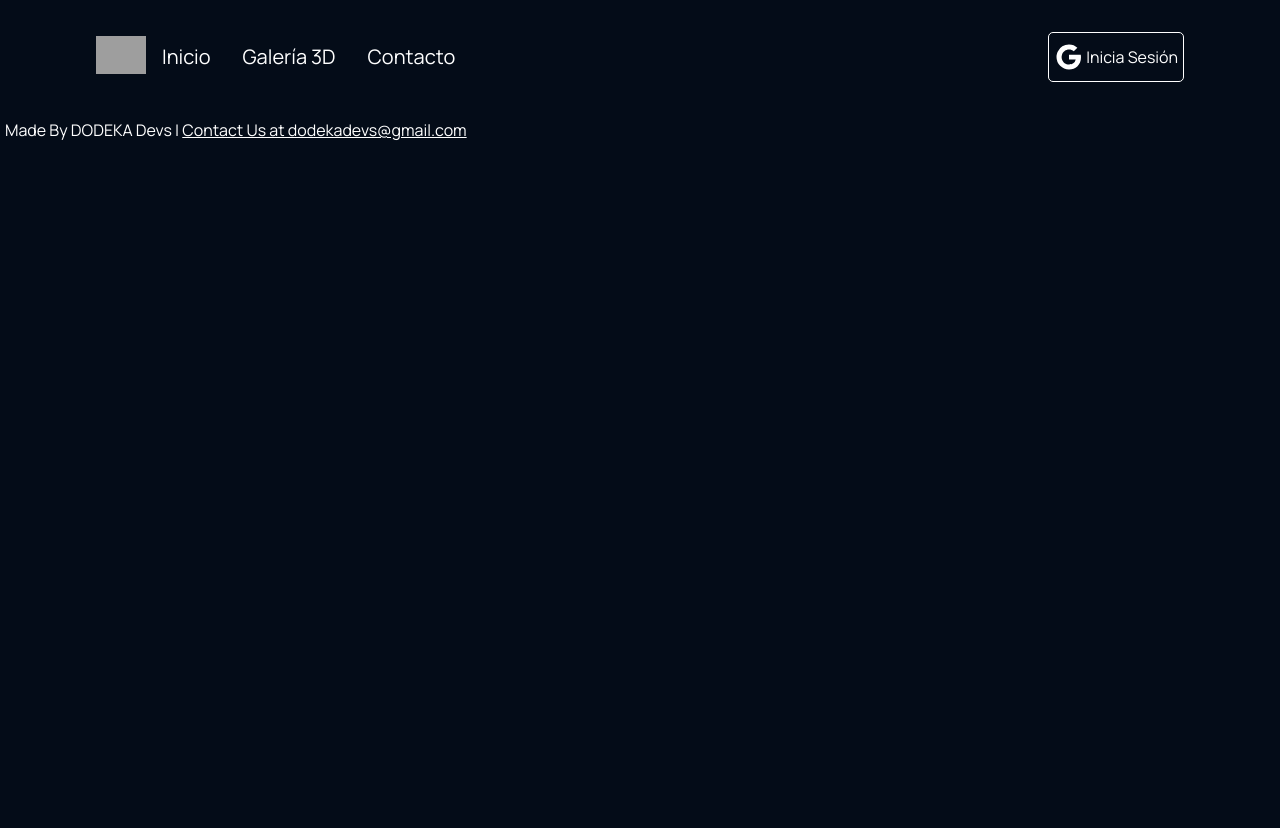
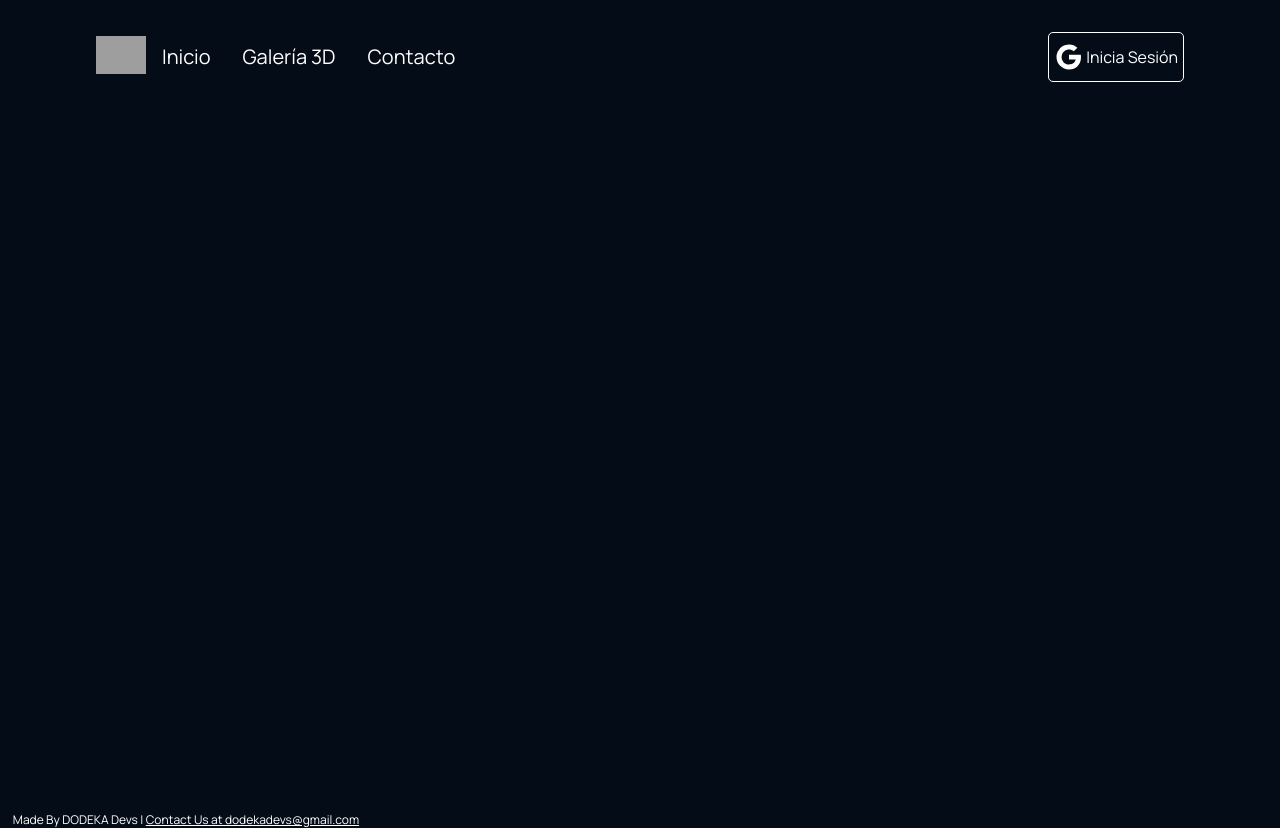
Before and after one commit to franmartin-xyz/AVE, a React (Create React App) app: page / in a window 1280 px wide. Before the commit the page ends 800 px from the top, so only its background shows below. Built offline with nearby package versions, Linux system fonts and the light colour scheme; no server answers; grey boxes are pictures that could not be loaded.

Commit message:
footer fixed bottom

```diff
--- a/src/App.css
+++ b/src/App.css
@@ -10,7 +10,13 @@
 #root{
     display:flex;
     flex-direction:column;
-    min-height:100vh
+    min-height: 100vh;
+}
+#root_wrapper{
+    display:flex;
+    flex-direction:column;
+    min-height: 100vh;
+    position: relative;
 }
 body{
     background-color: var(--color-bg);
--- a/src/App.js
+++ b/src/App.js
@@ -4,7 +4,7 @@ import {Navbar,Footer,AuthProtection} from "./components"
 import { Home,Galery,News, Contact, Detail } from "./pages"
 function App() {
   return (
-    <div>
+    <div id='root_wrapper'>
     <BrowserRouter>
       <Navbar/>
         <Routes>
--- a/src/Fuctions/EmbedVideo.css
+++ b/src/Fuctions/EmbedVideo.css
@@ -1,5 +1,17 @@
 .detail_video{
-    width:60vw;
-    height: 40vw;
+    width:95vw;
+    height: 45vw;
     border: 0px;
 }
+@media screen and (max-width: 650px){
+    .detail_video{
+        width:90vw;
+        height: 100vw;
+    }
+}
+@media screen and (min-width: 650px) and (max-width: 1200px){
+    .detail_video{
+        width:95vw;
+        height: 100vw;
+    }
+}
--- a/src/Fuctions/EmbedVideo.js
+++ b/src/Fuctions/EmbedVideo.js
@@ -2,7 +2,7 @@ import React from "react";
 import PropTypes from "prop-types";
 import "./EmbedVideo.css"
 const YoutubeEmbed = ({ embedId }) => (
-  <div className="video-responsive">
+  <div className="detail_video">
     <iframe
       className="detail_video"
       width="853"
--- a/src/components/footer/footer.css
+++ b/src/components/footer/footer.css
@@ -1,8 +1,11 @@
 .footer{
     color: white;
     font-family: var(--font-family);
-    margin-top: 10vh;
-    margin: 5px;
+    margin:0 0 1.5vh 1vw;
+    font-size: 12px;
+    position: absolute;
+    bottom: -5vh;
+    width: 100%
 }
 .footer a{
     color: white;
--- a/src/index.css
+++ b/src/index.css
@@ -16,3 +16,6 @@
 html{
   scroll-behavior: smooth;
 }
+html, body {
+  min-height: 100vh;
+}
```
